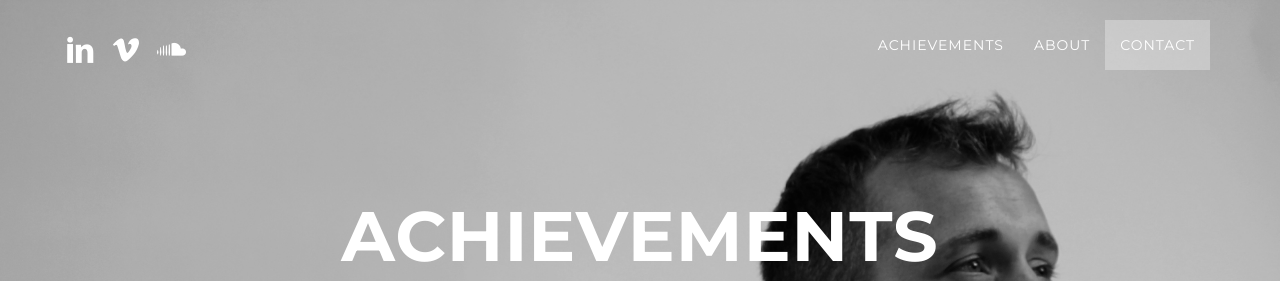
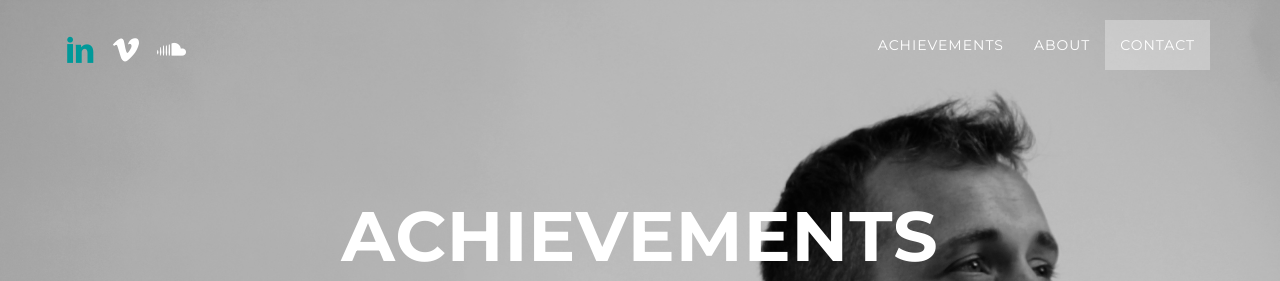
Before and after one commit to JoelBalmer/joelbalmermusic, a plain HTML site: page index.html in a window 1280 px wide. In both pictures the pointer is over the icon 80 px from the left and 49 px from the top of the page. Shown: the top 281 px of the page. Drawn offline with Linux system fonts and the light colour scheme; some packages are replaced by stand-ins of ours; a script that the page names is missing.

Commit message:
change hove colour of links

```diff
--- a/css/grayscale.css
+++ b/css/grayscale.css
@@ -134,6 +134,10 @@
     -webkit-transition: all .2s ease-in-out;
     -moz-transition: all .2s ease-in-out;
     transition: all .2s ease-in-out;
+}
+
+#page-top > nav > div > div.navbar-header > a > i:hover {
+    color: #009999;
 }
 
 a:hover,
```
